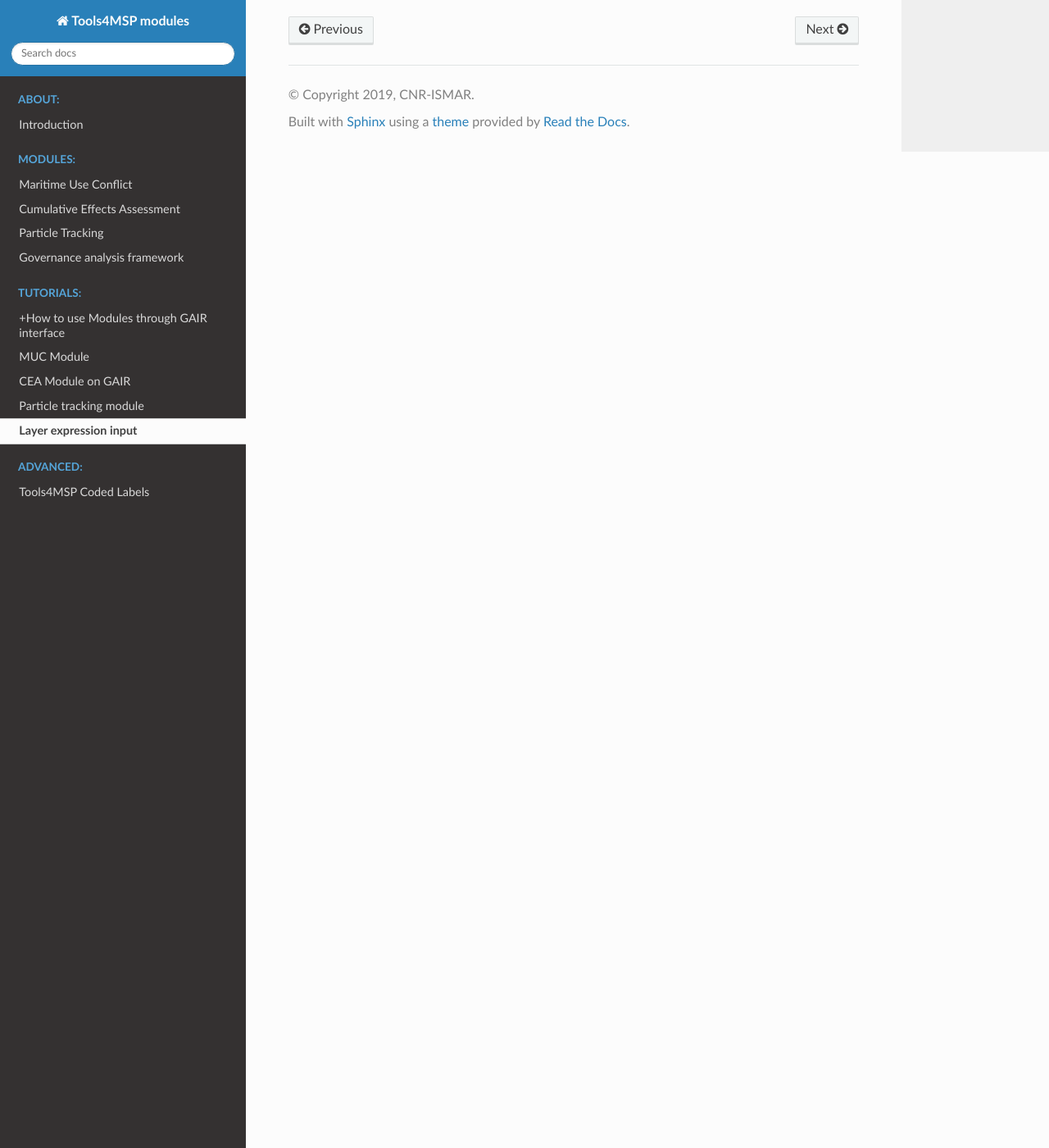
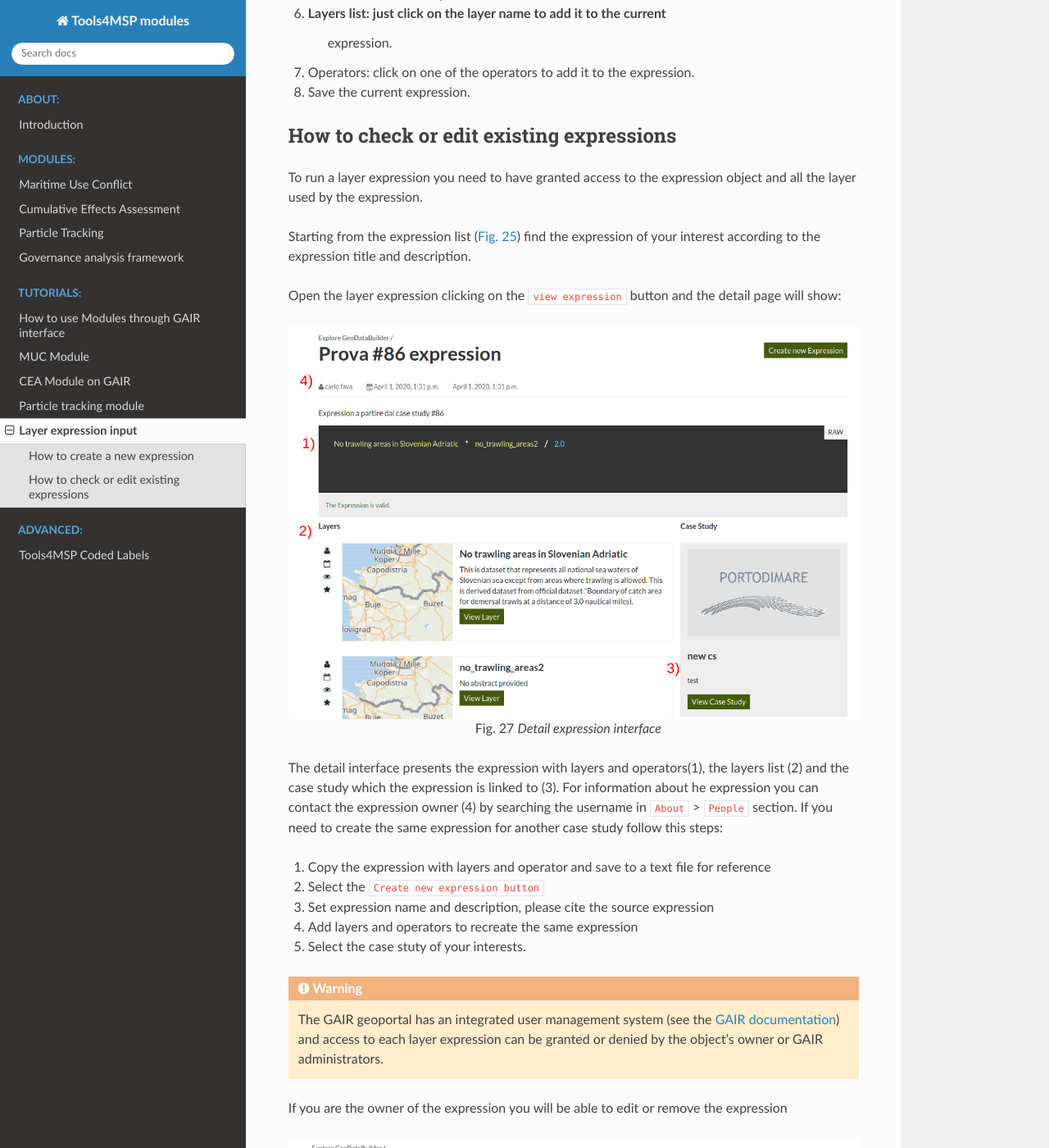
Before and after one commit to CNR-ISMAR/tools4msp, a Sphinx documentation site: the page built from docs/tutorials/gair_geodatabuilder.rst, in a window 1280 px wide and 1400 px high, scrolled down 2635 px. Shown: the whole window at 82% size. Built offline with Sphinx 7.4.7 and the Read the Docs theme 2.0.0, drawn with Linux system fonts in a browser that asks for light colours; some of the changed text lies outside the part shown.

Commit message:
Added geodatabuildere expression

```diff
--- a/docs/modules/cea/index.rst
+++ b/docs/modules/cea/index.rst
@@ -178,7 +178,7 @@ Evaluate alternative management actions.
    :scale: 75%
 
 
-.. table:: Major steps of the MSP conceptual mtehod
+.. table:: Major steps of the MSP conceptual method
    :widths: auto
    :name: cea-msp-steps
 
--- a/docs/tutorials/gair_geodatabuilder.rst
+++ b/docs/tutorials/gair_geodatabuilder.rst
@@ -5,7 +5,8 @@ When managed from GAIR geoportal the modules can use as input either
 layers already present inside the geoportal or different combination
 of existing layers that are created by geodatabuilder tool an saved as *layer expressions*
 
-To create a new expression first select ``geodatabuilder`` from ``data`` menu.
+To create a new expression first select ``geodatabuilder``
+from ``data`` menu.
 
 .. figure:: images/GAIR_menu_data.png
    :alt: Data menu of GAIR interface
@@ -23,7 +24,11 @@ On the first page available layer expressions are listed
 
    List of existing layer expressions
 
-To create a new expression select the ``new expression`` button-
+How to create a new expression
+------------------------------
+
+Select the ``new expression`` button from the expression list or select
+``Create geodatabuilder`` entry from  ``Data`` Menu (:numref:`gair-menu-data`)
 
 .. figure:: images/GAIR_gdbuilder_new_exp.png
    :alt: Geodatabuilder create expression interface
@@ -35,20 +40,73 @@ To create a new expression select the ``new expression`` button-
 
 The create expression interface contains the following items
 
- 1) Name of the layer expression yo're going to create. This name will be showed in expression list
+#) Name of the layer expression yo're going to create. This name will be showed in expression list
 
- 2) Drop-down list of existing case study, select here the case study you are going to run
+#) Drop-down list of existing case study, select here the case study you are going to run
 
- 3) Description of the layer expression: a small text that describe this layer expression useful for other users
+#) Description of the layer expression: a small text that describe this layer expression useful for other users
 
- 4) Expression builder: here is shown the expression components (layers, operators, numbers)
+#) Expression builder: here is shown the expression components (layers, operators, numbers)
     click on one item to reorder, change value or delete them.
 
- 5) Filters to narrow the layers list
+#) Filters to narrow the layers list
 
- 6) Layers list: just click on the layer name to add it to the current
+#) Layers list: just click on the layer name to add it to the current
     expression.
 
- 7) Operators: click on one of the operators to add it to the expression.
+#) Operators: click on one of the operators to add it to the expression.
 
- 8) Save the current expression.
+#) Save the current expression.
+
+
+How to check or edit existing expressions
+-----------------------------------------
+
+To run a layer expression you need to have granted access to the expression object
+and all the layer used by the expression.
+
+Starting from the expression list (:numref:`gair-gdb-list`) find
+the expression of your interest according to the expression title and
+description.
+
+Open the layer expression clicking on the ``view expression`` button
+and the detail page will show:
+
+.. figure:: images/GAIR_gdbuilder_exp_details.png
+   :alt: Geodatabuilder detail expression interface
+   :align: center
+   :name: gair-gdb-detail
+
+   Detail expression interface
+
+The detail interface presents the expression with layers and operators(1), the layers list (2) and
+the case study which the expression is linked to (3). For information about he expression you can
+contact the expression owner (4) by searching the username in ``About`` > ``People`` section.
+If you need to create the same expression for another case study follow this steps:
+
+#. Copy the expression with layers and operator and save to a text file for reference
+
+#. Select the ``Create new expression button``
+
+#. Set expression name and description, please cite the source expression
+
+#. Add layers and operators to recreate the same expression
+
+#. Select the case stuty of your interests.
+
+.. warning::
+        | The GAIR geoportal has an integrated user management system (see the `GAIR documentation <https://www.portodimare.eu/static/docs/usage/accounts_user_profile/index.html>`_) and access to each layer expression can be granted or denied by the object's owner or GAIR administrators.
+
+
+
+
+If you are the owner of the expression you  will be able to edit or remove the expression
+
+.. figure:: images/GAIR_gdbuilder_exp_editable.png
+   :alt: Geodatabuilder editable expression interface
+   :align: center
+   :name: gair-gdb-edit
+
+   Detail of editable expression interface
+
+In :numref:`gair-gdb-edit` you canse the edit controls
--- a/docs/tutorials/index.rst
+++ b/docs/tutorials/index.rst
@@ -1,4 +1,4 @@
-+How to use Modules through GAIR interface
+How to use Modules through GAIR interface
 ==========================================
 
 The tools4msp modules are integrated within the `GAIR`_ geoportal
```
Also changed, not shown: docs/tutorials/gair_cea/index.rst (+37 -8 lines), docs/tutorials/images/GAIR_gdbuilder_exp_details.png (added), docs/tutorials/images/GAIR_gdbuilder_exp_editable.png (added).
